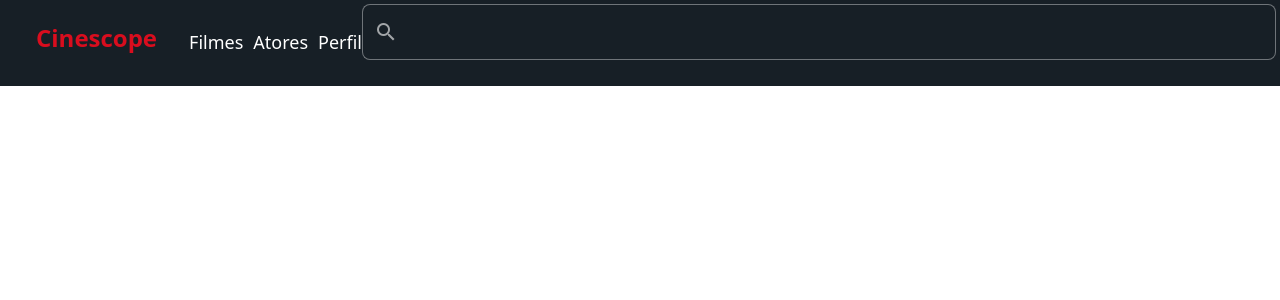
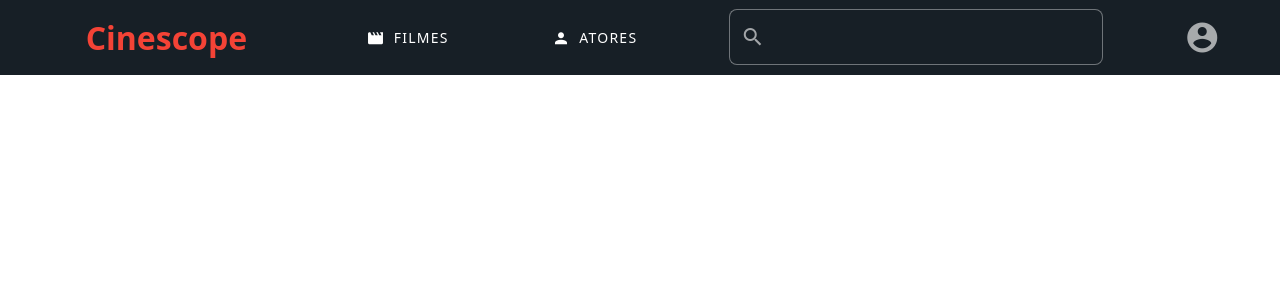
Before and after one commit to yarion1/Frontend-WebMobile-2023.2, a Vue app: page / in a window 1280 px wide. Shown: the top 300 px of the page. Built offline with nearby package versions, Linux system fonts and the light colour scheme.

Commit message:
atualizando para main

```diff
--- a/src/components/Nav.vue
+++ b/src/components/Nav.vue
@@ -1,52 +1,77 @@
 <template>
   <v-container class="wrapper">
-    <v-row color="#171F26">
-      <h2 class="title">Cinescope</h2>
-      <div class="actionWrapper">
-        <a href="#">Filmes</a>
-        <a href="#">Atores</a>
-        <a href="#">Perfil</a>
-      </div>
-      <v-text-field
-        solo
-        flat
-        rounded="lg"
-        color="primary"
-        variant="outlined"
-        prepend-inner-icon="mdi-magnify" />
-    </v-row>
+    <div class="text-red title">Cinescope</div>
+    <Menu :isMobile="breakpoint" />
+    <SearchField :isMobile="breakpoint" />
+    <Profile />
   </v-container>
 </template>
 
 <script setup lang="ts">
 
+import Menu from '@/components/items/Menu.vue'
+import SearchField from '@/components/items/TextField.vue'
+import Profile from '@/components/items/Profile.vue'
 
+import { ref, onMounted, onBeforeUnmount, computed } from 'vue';
+
+const screenWidth = ref(window.innerWidth);
+
+const breakpoint = computed(() => screenWidth.value < 576);
+
+onMounted(() => {
+  window.addEventListener('resize', handleScreenSizeChange);
+});
+
+onBeforeUnmount(() => {
+  window.removeEventListener('resize', handleScreenSizeChange);
+});
+
+function handleScreenSizeChange() {
+  screenWidth.value = window.innerWidth;
+}
 </script>
 
 <style scoped>
 .wrapper {
+  display: flex;
+  align-items: center;
+  flex-direction: row;
+  justify-content: space-around;
+  height: 75px;
   max-width: 100%;
   background-color: #171F26;
 }
 
 .title {
-  color: #D90D1E;
-  font-weight: 600;
-  font-size: 1.5rem;
+  font-weight: 700;
   padding: 1rem 2rem;
 }
 
-a{
+@media (max-width: 576px) {
+  .title {
+    font-size: 1.5rem;
+  }
+}
+
+@media (min-width: 768px) {
+  .title {
+    font-size: 2rem;
+  }
+}
+
+a {
   text-decoration: none;
   background-color: transparent;
   color: white;
   font-size: 1.125rem;
   font-weight: 500;
 }
-.actionWrapper{
+
+.actionWrapper {
   margin-top: 25px;
   display: flex;
   flex-direction: row;
-  gap:10px
+  gap: 10px
 }
 </style>
--- /dev/null
+++ b/src/components/items/Menu.vue
@@ -0,0 +1,46 @@
+<template>
+  <v-menu v-if="isMobile">
+    <template v-slot:activator="{ props }">
+      <v-btn :ripple="false" v-bind="props" icon="mdi-menu" variant="plain" color="white" class="text-h5"/>
+    </template>
+    <v-list bg-color="#171F26">
+      <v-list-item v-for="(item, i) in items" :key="i">
+        <v-btn variant="text" :prepend-icon="item.icon" @click="redirect(item.rota)">{{ item.title }}</v-btn>
+      </v-list-item>
+    </v-list>
+  </v-menu>
+
+  <v-btn class="desktopButton" v-else v-for="(item, i) in items" :key="i" variant="text" :prepend-icon="item.icon" @click="redirect(item.rota)">{{ item.title }}</v-btn>
+</template>
+
+<script setup lang="ts">
+const items = [
+  {
+    title: 'Filmes',
+    icon: 'mdi-movie',
+    rota: "/filmes"
+  },
+  {
+    title: 'Atores',
+    icon: 'mdi-account' ,
+    rota: '/atores'
+  },
+]
+
+const redirect = (rota: string) => {
+  console.log('redirecoinar para', rota)
+}
+
+defineProps({
+  isMobile: {
+    type: Boolean,
+  }
+})
+</script>
+
+
+<style scoped>
+.desktopButton{
+  color: white;
+}
+</style>
--- /dev/null
+++ b/src/components/items/Profile.vue
@@ -0,0 +1,43 @@
+<template>
+  <v-menu>
+    <template v-slot:activator="{ props }">
+      <v-btn :ripple="false" v-bind="props" icon="mdi-account-circle" variant="plain" color="white" class="text-h5" />
+    </template>
+    <v-list bg-color="#171F26">
+      <v-list-item v-for="(item, i) in items" :key="i">
+        <v-btn variant="text" :prepend-icon="item.icon" @click="redirect(item.rota)">{{ item.title }}</v-btn>
+      </v-list-item>
+    </v-list>
+  </v-menu>
+</template>
+
+<script setup lang="ts">
+const items = [
+  {
+    title: 'Perfil',
+    icon: 'mdi-account-circle',
+    rota: "/perfil"
+  },
+  {
+    title: 'Playlists',
+    icon: 'mdi-playlist-check' ,
+    rota: '/playlists'
+  },
+  {
+    title: 'Favoritos',
+    icon: 'mdi-star' ,
+    rota: '/favoritos'
+  },
+  {
+    title: 'Sair',
+    icon: 'mdi-logout' ,
+    rota: '/sair'
+  },
+]
+
+const redirect = (rota: string) => {
+  console.log('redirecoinar para', rota)
+}
+</script>
+
+<style scoped></style>
--- /dev/null
+++ b/src/components/items/TextField.vue
@@ -0,0 +1,67 @@
+<template>
+  <v-btn :ripple="false" v-if="isMobile" color="white" class="text-h5" variant="plain" icon="mdi-magnify"
+    @click="isSearching = !isSearching" />
+
+  <v-text-field v-else flat solo class="textField" rounded="lg" color="primary" variant="outlined" prepend-inner-icon="mdi-magnify" />
+
+  <v-dialog v-model="isSearching">
+    <v-card class="card" rounded="lg">
+      <v-text-field clearable prepend-inner-icon="mdi-magnify" v-model="search" />
+      <v-card-actions class="cardActions">
+        <v-btn class="cancel" @click="isSearching = !isSearching" elevation="2">Cancelar</v-btn>
+        <v-btn class="search" @click="RequestSearch"  elevation="2" >Buscar</v-btn>
+      </v-card-actions>
+    </v-card>
+  </v-dialog>
+</template>
+
+<script setup lang="ts">
+import { ref } from 'vue';
+
+
+defineProps({
+  isMobile: {
+    type: Boolean,
+  }
+})
+
+const isSearching = ref(false)
+const search = ref('')
+
+const RequestSearch =() => {
+  console.log('Roda de busca', search.value); // como o valor usado tem que ser por referencia ele tem ser passado com .value na frente
+}
+
+</script>
+
+<style scoped>
+  .card{
+    background-color: #171F26;
+    padding: 1rem 1rem 0 1rem;
+  }
+
+  .cardActions{
+    display: flex;
+    flex-direction: row;
+    justify-content: space-around;
+  }
+  .cancel, .search{
+    padding: 0.5rem 2rem;
+    border-radius: 5px;
+    color: white;
+    font-weight: 400;
+  }
+  .cancel{
+    background-color: #D90D1E;
+  }
+  .search{
+    background-color: #67A225;
+  }
+  .v-text-field{
+    color: #fff;
+  }
+  .textField{
+    margin-top: 20px;
+    max-width: 30%;
+  }
+</style>
```
